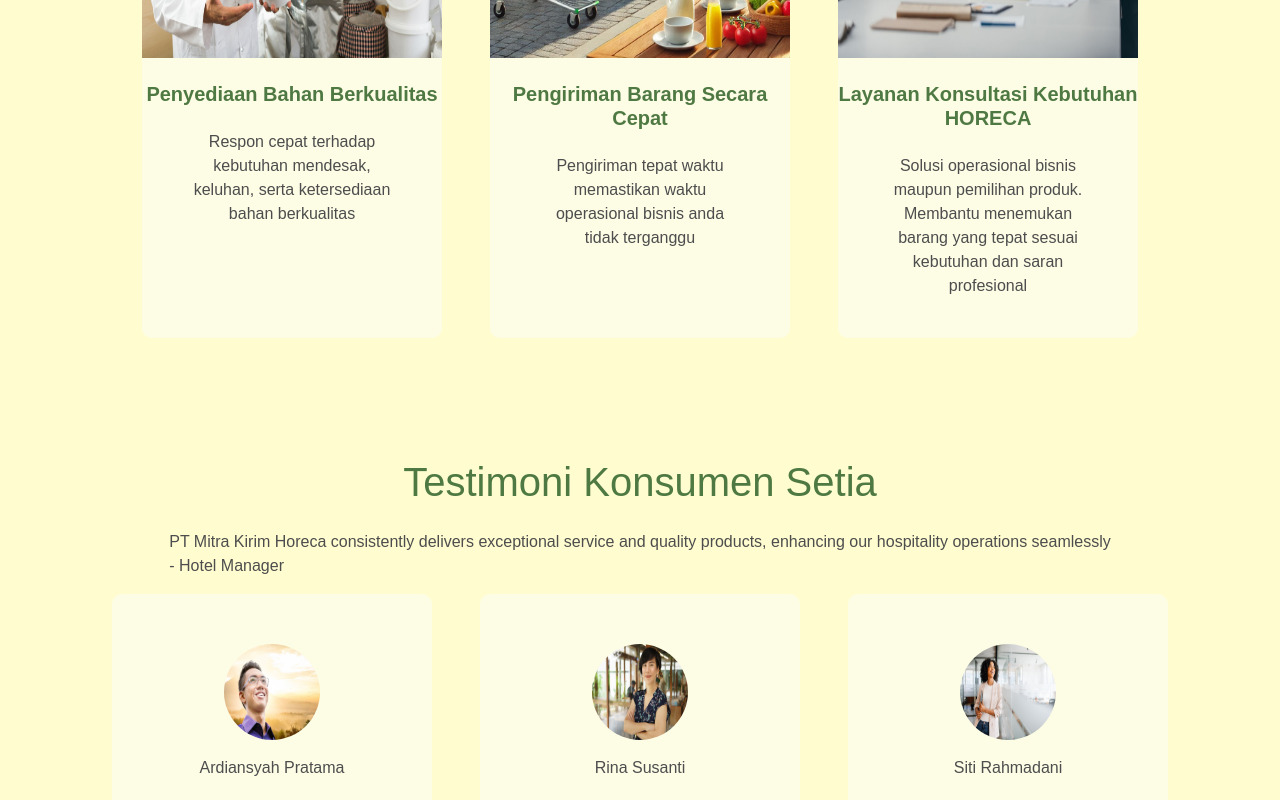
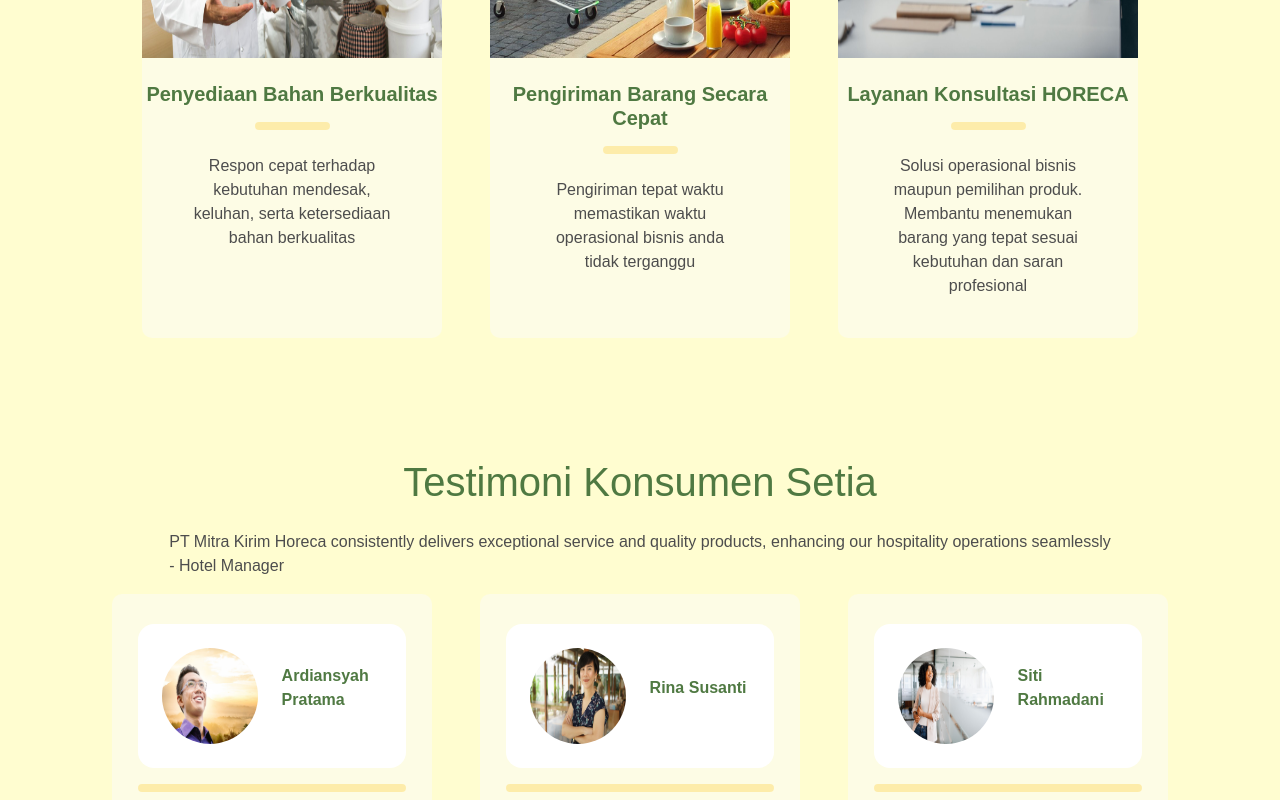
Before and after one commit to nathan-nando/mitra-kirim-fe, a Next.js app: page / in a window 1280 px wide. Shown: the part 1380-2180 px from the top of the page. Built offline with nearby package versions, Linux system fonts and the light colour scheme.

Commit message:
update testi

```diff
--- a/src/components/location/Location.tsx
+++ b/src/components/location/Location.tsx
@@ -7,8 +7,6 @@ type location = {
 }
 
 export function Location() {
-    const getImg = () => `/images/hero.jpg`
-
     const listLocation: location[] = [
         {
             src: 'https://www.google.com/maps/embed?pb=!1m18!1m12!1m3!1d3966.1581130408276!2d106.9133009!3d-6.242883!2m3!1f0!2f0!3f0!3m2!1i1024!2i768!4f13.1!3m3!1m2!1s0x2e698d01021dd817%3A0xa938efce571d975c!2sSupplier%20Hotel%20Resto%20Kafe!5e0!3m2!1sid!2sid!4v1737031394108!5m2!1sid!2sid',
--- a/src/components/services/Services.tsx
+++ b/src/components/services/Services.tsx
@@ -1,5 +1,6 @@
 import "./services.css"
 import Image from "next/image";
+import {Line} from "@/components/ui/line/Line";
 
 export function Services() {
     const servicesList: IServices[] = [
@@ -14,7 +15,7 @@ export function Services() {
             image: "service-2.jpg",
         },
         {
-            title: "Layanan Konsultasi Kebutuhan HORECA",
+            title: "Layanan Konsultasi HORECA",
             description: "Solusi operasional bisnis maupun pemilihan produk.\nMembantu menemukan barang yang tepat sesuai kebutuhan dan saran profesional",
             image: "service-3.jpg",
         },
@@ -31,8 +32,9 @@ export function Services() {
                 />
                 <div className={"text-center text-black-custom mt-4"}>
                     <h5 className={"fw-bolder text-foreground"}>{service.title}</h5>
+                    <Line />
                     <div className={"ps-5 pe-5 pb-4"}>
-                    <p className={"mt-4 mb-3  "}>{service.description}</p>
+                        <p className={"mt-4 mb-3  "}>{service.description}</p>
                     </div>
                 </div>
             </div>
--- a/src/components/testimoni/Testimonial.tsx
+++ b/src/components/testimoni/Testimonial.tsx
@@ -1,6 +1,7 @@
 import "./testimonial.css"
 import Image from "next/image";
 import Link from "next/link";
+import {Line} from "@/components/ui/line/Line";
 
 export function Testimonial() {
     const header = "Testimoni Konsumen Setia"
@@ -11,33 +12,39 @@ export function Testimonial() {
         {
             img: "person-1.jpg",
             description: "PT Mitra Kirim Horeca consistently delivers top-notch supplies for our hotel and restaurant. Their timely service and high-quality products have significantly improved our operations. We highly recommend them to anyone in the hospitality industry in Indonesia!\n",
-            personName: "Ardiansyah Pratama"
+            personName: "Ardiansyah Pratama",
+            personTitle: "Owner Toko A"
         },
         {
             img: "person-2.jpg",
             description: "PT Mitra Kirim Horeca is an invaluable partner for our restaurant. Their reliability and quality have transformed how we manage supplies. I am always impressed by their efficient service and commitment to customer satisfaction. A must-try for hospitality businesses in Indonesia!\n",
-            personName: "Rina Susanti"
+            personName: "Rina Susanti",
+            personTitle: "Owner Toko B"
         },
         {
             img: "person-3.jpg",
             description: "PT Mitra Kirim Horeca is crucial to our hotel’s success. Their exceptional service and top-quality supplies ensure we meet high standards consistently. Their team is always friendly and professional. We couldn’t be happier with their partnership.\n",
-            personName: "Siti Rahmadani"
+            personName: "Siti Rahmadani",
+            personTitle: "Owner Toko C"
         },
     ]
 
     const card = () => {
         return list.map((v, index) => {
             return <div key={index} className={"w-25 bg-white-custom testimonial-card"}>
-                <div className={"d-flex flex-column  text-left text-black-custom mt-4"}>
-                    <div className={"d-flex flex-column align-items-center gap-3"}>
+                <div className={"d-flex flex-column  text-left text-black-custom mt-1"}>
+                    <div className={"d-flex flex-row bg-white p-4  gap-4 rounded-4"}>
                         <Image
                             src={`/images/${v.img}`}
                             alt={""} width={100} height={100}
                             className={"testimonial-image text-center"}
                         />
-                        <p className={"text-center"}>{v.personName}</p>
+                        <div className="d-flex flex-column justify-content-center ">
+                            <p className={"text-left fw-bold text-foreground"}>{v.personName}</p>
+                        </div>
                     </div>
-                    <p className={"mt-4 mb-3 paragraph-justify"}>{v.description}</p>
+                    <Line size={"l"}/>
+                    <p className={"mt-4  paragraph-justify"}>{v.description}</p>
                 </div>
             </div>
         })
@@ -60,4 +67,5 @@ interface ITestimonial {
     description: string
     img: string
     personName: string
+    personTitle: string
 }
--- /dev/null
+++ b/src/components/ui/line/Line.tsx
@@ -0,0 +1,15 @@
+type line = {
+    size?: "s" | "m" | "l"
+}
+
+export function Line({size = "s"}: line) {
+    const sizeLine = () => {
+        if (size === "l") {
+            return "w-100"
+        } else if (size === "m") {
+            return "w-50"
+        }
+        return "w-25"
+    }
+    return <hr className={`${sizeLine()} mx-auto line-accent`}/>
+}
--- a/src/styles/globals.css
+++ b/src/styles/globals.css
@@ -35,11 +35,13 @@ a {
 }
 
 .text-foreground {
-    color: var(--foreground)!important;
+    color: var(--foreground) !important;
 }
+
 .text-background {
     color: var(--background);
 }
+
 .text-accent {
     color: var(--accent);
 }
@@ -52,6 +54,7 @@ a {
 .bg-foreground {
     background-color: var(--foreground) !important;
 }
+
 .bg-accent {
     background-color: var(--accent) !important;
 }
@@ -77,7 +80,20 @@ a {
     padding: .5rem 1rem;
 }
 
-.footer{
+hr {
+    margin: 1rem 0;
+    color: inherit;
+    background-color: currentColor;
+    border: 0;
+    opacity: 0.25;
+}
+
+.line-accent{
+    border: 4px var(--accent) solid;
+    border-radius: 20px;
+}
+
+.footer {
     padding: 50px;
     background-color: var(--foreground);
     min-height: 35vh;
```
